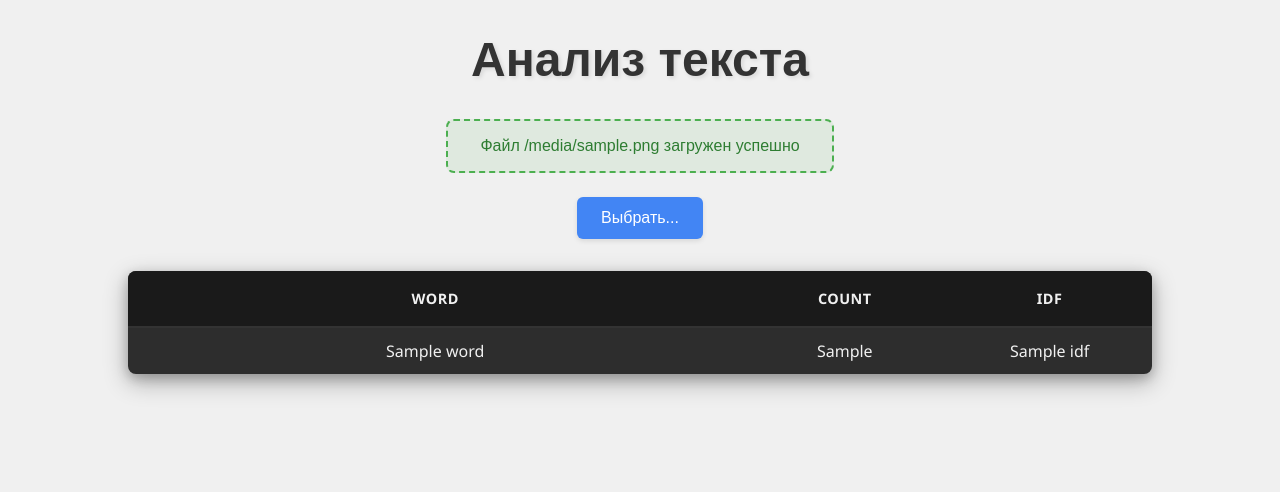
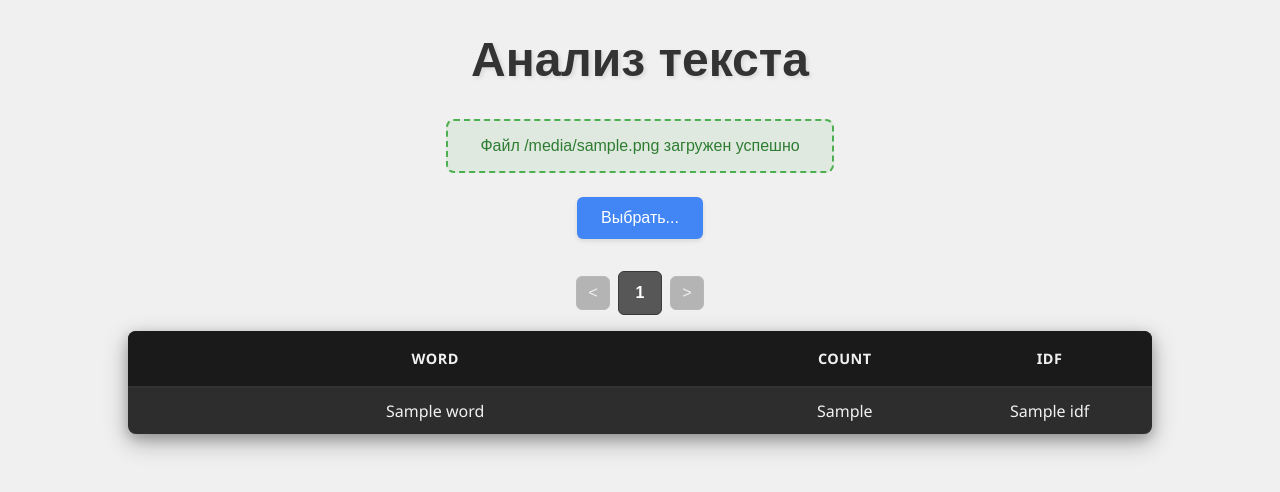
Before and after one commit to gedfalk/lestaGames, a FastAPI app: template templates/index.html in a window 1280 px wide. Shown: the top 492 px of the page. Run offline with FastAPI, Linux system fonts and the light colour scheme; the template is opened without the code that fills it: most values are stand-ins (such as "Sample title", 1, 10 or a date in 2020).

Commit message:
feat: add pagination

```diff
--- a/app/main.py
+++ b/app/main.py
@@ -6,6 +6,7 @@ from fastapi.staticfiles import StaticFiles
 import sqlite3
 from database import init_db, DB_PATH
 from file_processor import FileProcessing
+from utils import get_page_list
 
 
 init_db()
@@ -46,21 +47,51 @@ async def show_results(
     file_name: str,
     file_id: int,
     sort_by: str = Query("idf", enum=["word", "tf", "idf"]),
-    order: str = Query("desc", enum=["asc", "desc"])
+    order: str = Query("desc", enum=["asc", "desc"]),
+    page: int = Query(1, ge=1)
 ):
+    items_per_page = 50
+    db_offset = (page-1) * items_per_page
+
     with sqlite3.connect(DB_PATH) as connection:
         cursor = connection.cursor()
+
+        # Общее число элементов... возожно, стоит вынести в таблицу files и там хранить?..
+        query = f"""
+        SELECT COUNT(*)
+        FROM word_tf wt
+        JOIN word_idf wi ON wt.word = wi.word
+        WHERE wt.file_id = ?
+        """
+        total_words = cursor.execute(query, (file_id,)).fetchone()[0]
+
+        # Просто вывести 50 элементов, упорядоченных согласно sort_by и order
+        # query = f"""
+        # SELECT wt.word as word, wt.tf as tf, wi.idf as idf
+        # FROM word_tf wt
+        # JOIN word_idf wi ON wt.word = wi.word
+        # WHERE wt.file_id = ?
+        # ORDER BY {sort_by} {order.upper()}
+        # LIMIT 50
+        # """
+        # words = cursor.execute(query, (file_id,)).fetchall()
+
+        # Вывести 50 элементов с позиции db_offset
         query = f"""
         SELECT wt.word as word, wt.tf as tf, wi.idf as idf
         FROM word_tf wt
         JOIN word_idf wi ON wt.word = wi.word
         WHERE wt.file_id = ?
         ORDER BY {sort_by} {order.upper()}
-        LIMIT 50
+        LIMIT 50 OFFSET ?
         """
+        words = cursor.execute(query, (file_id, db_offset)).fetchall()
 
-    words = cursor.execute(query, (file_id,)).fetchall()
     words = [{"word": row[0], "tf": row[1], "idf": round(row[2], 2)} for row in words]
+    total_pages = total_words // items_per_page
+    if total_words % items_per_page > 0:
+        total_pages += 1
+    page_list = get_page_list(page, total_pages)
 
     return templates.TemplateResponse(
         "index.html",
@@ -71,6 +102,11 @@ async def show_results(
             "current_sort": sort_by,
             "current_order": order,
             "words": words,
+            "pagination": {
+                "total_pages": total_pages,
+                "current_page": page,
+                "page_list": page_list
+            }
         }
     )
 
--- a/static/styles/main.css
+++ b/static/styles/main.css
@@ -71,7 +71,6 @@ h1 {
 /* for table */
 
 .results {
-    margin-top: 1rem;
     width: 80%;
 }
 
@@ -152,8 +151,78 @@ table:hover {
 }
 
 .header-cell:hover {
-    background-color: rgb(76, 76, 76);
+    background-color: rgb(255, 255, 255, 0.05);
+}
 
 .header-cell:hover a {
     color: inherit;
 }
+
+/* pagination */
+
+.pagination-container {
+    display: flex;
+    justify-content: center;
+    margin-top: 2rem;
+}
+
+.pagination {
+    display: flex;
+    gap: 0.5rem;
+    align-items: center;
+}
+
+.page-nav,
+.page-number,
+.page-ellipsis {
+    display: flex;
+    align-items: center;
+    justify-content: center;
+    width: 2rem;
+    height: 2rem;
+    border-radius: 6px;
+    text-decoration: none;
+    font-family: Arial, sans-serif;
+    font-size: 1rem;
+    transition: all 0.2s ease;
+}
+
+.page-nav {
+    background-color: #2d2d2d;
+    color: #f0f0f0;
+    border: 1px solid #3a3a3a;
+}
+
+.page-number {
+    background-color: #2d2d2d;
+    color: #f0f0f0;
+    border: 1px solid #3a3a3a;
+}
+
+.page-number.active {
+    width: 2.6rem;
+    height: 2.6rem;
+    color: white;
+    font-weight: bold;
+    background: #575757;
+}
+
+.page-ellipsis {
+    color: #666666;
+    font-size: 2rem;
+    pointer-events: none;
+}
+
+.page-nav:hover,
+.page-number:hover {
+    background-color: #a8a8a8;
+}
+
+.page-number.active:hover {
+    background-color: #a8a8a8;
+}
+
+.page-nav.disabled {
+    opacity: 0.3;
+    pointer-events: none;
+}
--- a/templates/index.html
+++ b/templates/index.html
@@ -19,6 +19,30 @@
                 Выбрать...
             </button>
         </form>
+
+        <div class="pagination-container">
+            <nav class="pagination">
+                {% if pagination %}
+                    <a href="/results?file_name={{ file_name }}&file_id={{ file_id }}&sort_by={{ current_sort }}&order={{ current_order }}&page={{ pagination.current_page-1 }}"
+                    class="page-nav {% if pagination.current_page == 1 %}disabled{% endif %}">&lt;</a>
+
+                    {% for page_num in pagination.page_list %}
+                        {% if page_num == "ell" %}
+                            <span class="page-ellipsis">...</span>
+                        {% else %}
+                            <a href="/results?file_name={{ file_name }}&file_id={{ file_id }}&sort_by={{ current_sort }}&order={{ current_order }}&page={{ page_num }}"
+                            class="page-number {% if page_num == pagination.current_page %}active{% endif %}">
+                                {{ page_num }}
+                            </a>
+                        {% endif %}
+                    {% endfor %}
+
+                    <a href="/results?file_name={{ file_name }}&file_id={{ file_id }}&sort_by={{ current_sort }}&order={{ current_order }}&page={{ pagination.current_page+1 }}"
+                    class="page-nav {% if pagination.current_page == pagination.total_pages %}disabled{% endif %}">&gt;</a>
+                {% endif %}
+            </nav>
+        </div>
+
 
         {% if words %}
         <div class="results">
```
Also changed, not shown: app/utils.py (added, +11 -0 lines).
